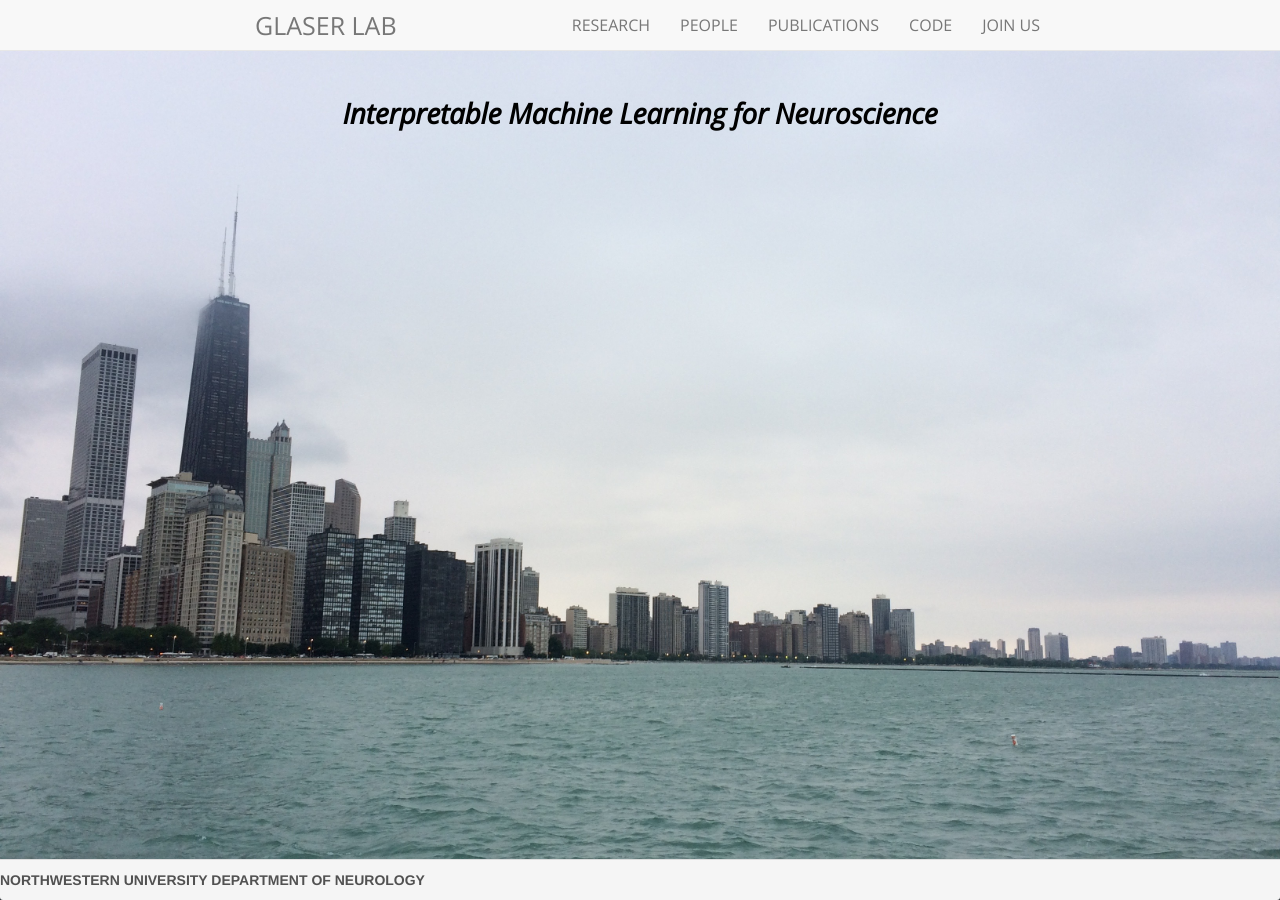
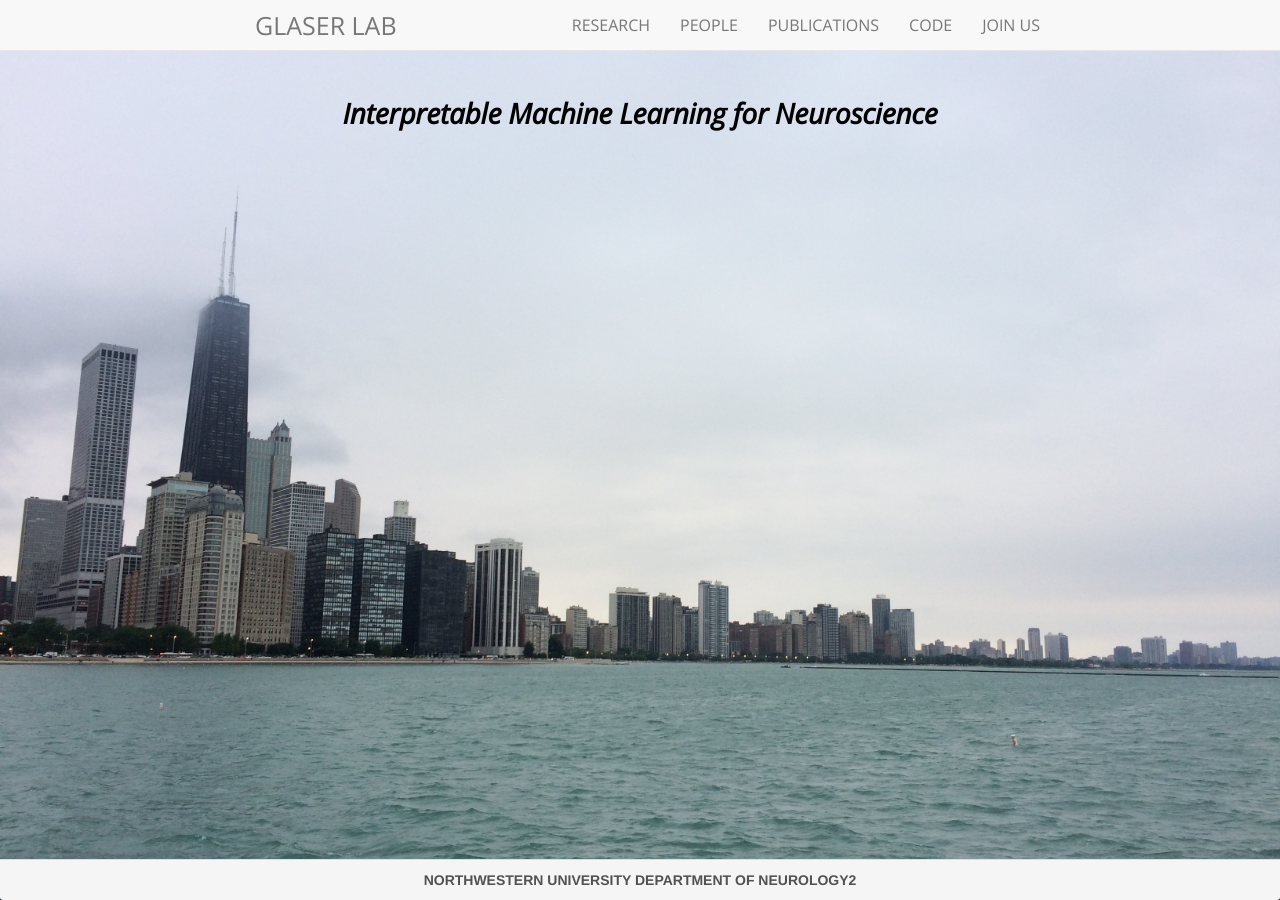
Before and after one commit to glaserlab/glaserlab.github.io, a Jekyll site: the page built from index.html, in a window 1280 px wide. Built offline with Jekyll 4.4.1, drawn with Linux system fonts in a browser that asks for light colours; nearby versions of some CDN libraries; comment, search, counter and statistics services are not loaded.

Commit message:
footer update

```diff
--- a/_includes/footer.html
+++ b/_includes/footer.html
@@ -6,7 +6,7 @@
   <div class="panel-footer">
 	  <div class="row">
 		<!-- <div class="col-sm-4"> -->
-      <b>Northwestern University Department of Neurology</b>
+      <b>Northwestern University Department of Neurology2</b>
     <!-- </div> -->
     </div>
   </div>
--- a/style.scss
+++ b/style.scss
@@ -554,7 +554,7 @@ tbody tr:nth-child(odd) th {
   position: fixed;
   width: 100%;
   text-transform: uppercase;
-  // text-align: center;
+  text-align: center;
   // font-family: "Open Sans", "Source Sans Pro";
   // background-color: cccccc;
   background-color:#282d32
```
